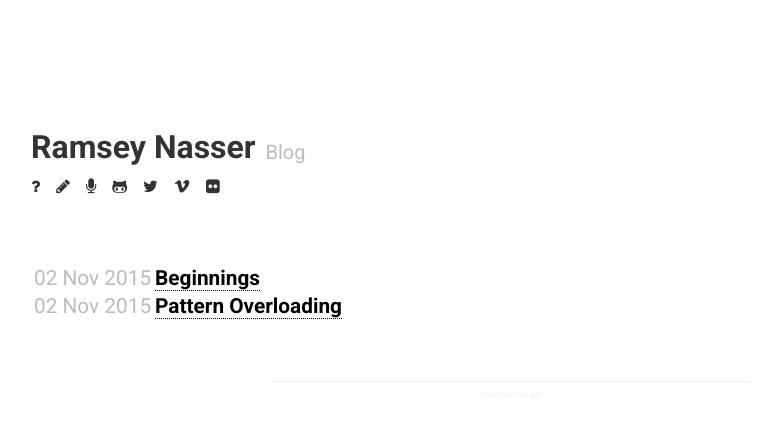
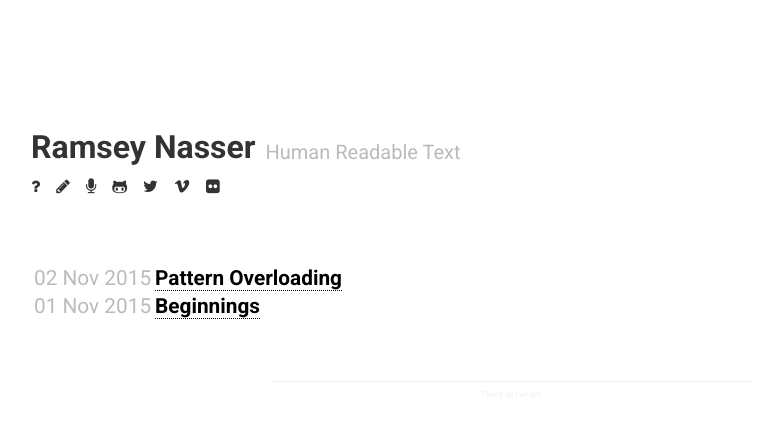
Before and after one commit to nasser/nasser.github.io, a Jekyll site: the page built from text.md, in a window 1280 px wide. Shown: the top 436 px of the page, without its empty margins (129-911 px from the left). Built offline with Jekyll 4.4.1, drawn with Linux system fonts in a browser that asks for light colours; nearby versions of some CDN libraries.

Commit message:
rename blog to text

```diff
--- a/_layouts/page.html
+++ b/_layouts/page.html
@@ -38,7 +38,7 @@ layout: page
       <nav {% unless page.title %} class="index" {% endunless %}>
         <ul>
           <li><a title="About" href="{{ site.url }}/about"><i class="fa fa-question"></i></a></li>
-          <li><a title="Blog" href="{{ site.url }}/blog"><i class="fa fa-pencil"></i></a></li>
+          <li><a title="Text" href="{{ site.url }}/text"><i class="fa fa-pencil"></i></a></li>
           <li><a title="Talks" href="{{ site.url }}/talks"><i class="fa fa-microphone"></i></a></li>
           <li><a title="Github" href="http://github.com/nasser"><i class="fa fa-github-alt"></i></a></li>
           <li><a title="Twitter" href="http://twitter.com/ra"><i class="fa fa-twitter"></i></a></li>
--- a/blog.md
+++ b/text.md
@@ -1,13 +1,15 @@
 ---
 layout: page
-title: Blog
+title: Human Readable Text
 ---
 
 <table class="blog">
 {% for post in site.posts %}
+{% unless post.private %}
   <tr>
     <td class="date">{{ post.date | date_to_string}}</td>
 <td class="title"><a href="{{ site.url }}{{ post.url }}">{{ post.title }}</a></td>
   </tr>
+{% endunless %}
 {% endfor %}
 </table>
```
Also changed, not shown: _posts/2015-11-01-beginnings.md (renamed from _posts/2015-11-2-beginnings.md, +1 -0 lines), _posts/2015-11-02-pattern-overloading.md (+1 -1 lines).
